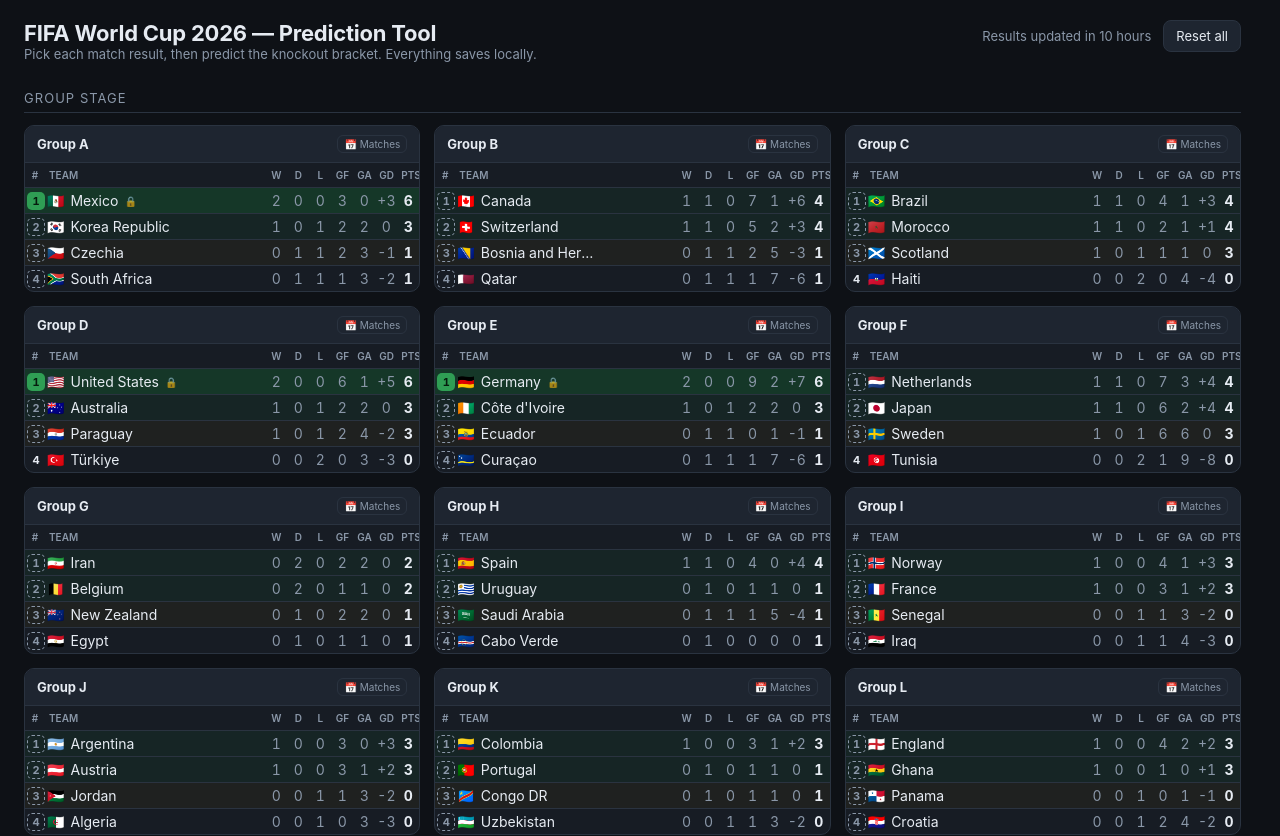
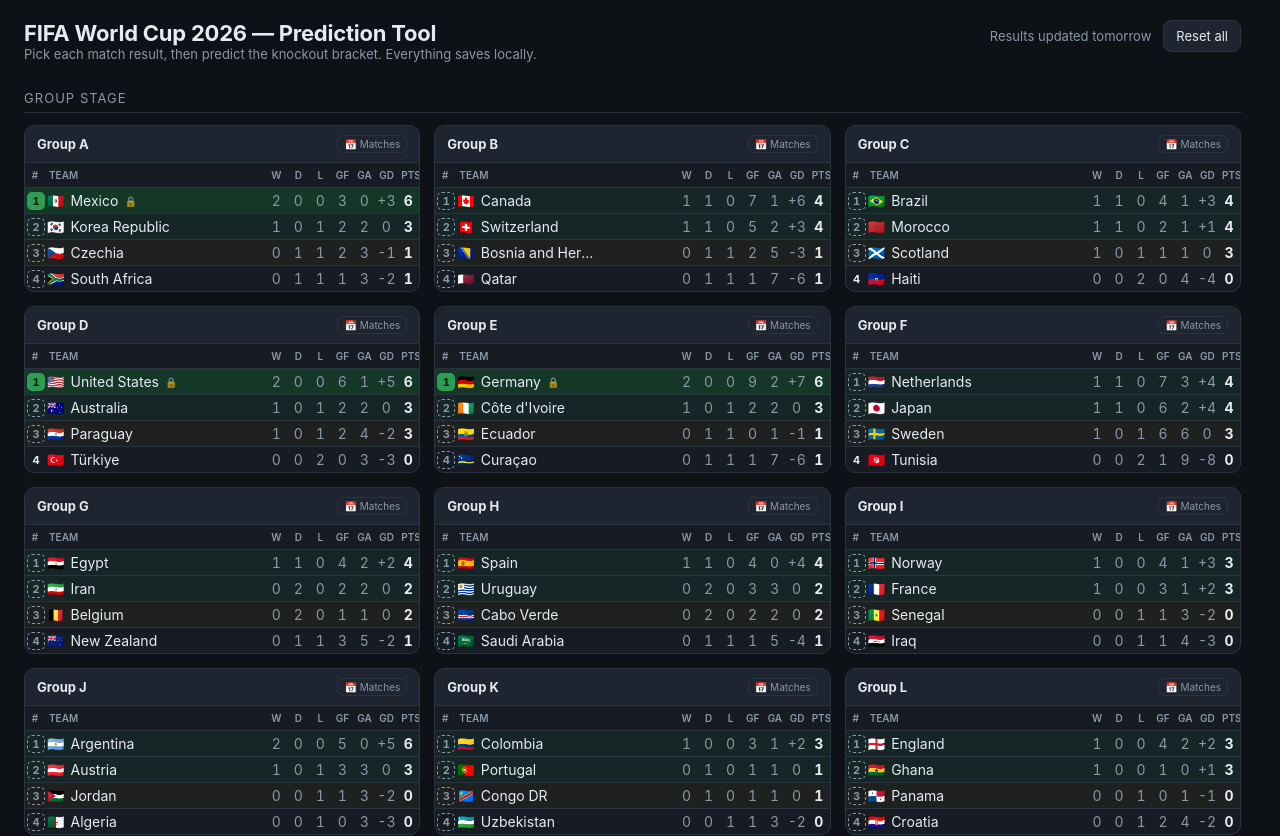
Before and after one commit to lejoe/wc26-crystalball, a React (Vite) app: page / in a window 1280 px wide. Shown: the top 836 px of the page. Built offline with nearby package versions, Linux system fonts and the light colour scheme.

Commit message:
Results update 2026-06-22 21:36

```diff
--- a/src/data/fixtures.ts
+++ b/src/data/fixtures.ts
@@ -76,7 +76,7 @@
     F('2026-06-15', 'Belgium', 'Egypt', 1, 1),
     F('2026-06-15', 'Iran', 'New Zealand', 2, 2),
     F('2026-06-21', 'Belgium', 'Iran', 0, 0),
-    F('2026-06-21', 'New Zealand', 'Egypt'),
+    F('2026-06-21', 'New Zealand', 'Egypt', 1, 3),
     F('2026-06-26', 'Egypt', 'Iran'),
     F('2026-06-26', 'New Zealand', 'Belgium'),
   ],
@@ -84,7 +84,7 @@
     F('2026-06-15', 'Spain', 'Cabo Verde', 0, 0),
     F('2026-06-15', 'Saudi Arabia', 'Uruguay', 1, 1),
     F('2026-06-21', 'Spain', 'Saudi Arabia', 4, 0),
-    F('2026-06-21', 'Uruguay', 'Cabo Verde'),
+    F('2026-06-21', 'Uruguay', 'Cabo Verde', 2, 2),
     F('2026-06-26', 'Cabo Verde', 'Saudi Arabia'),
     F('2026-06-26', 'Uruguay', 'Spain'),
   ],
@@ -99,7 +99,7 @@
   J: [
     F('2026-06-16', 'Argentina', 'Algeria', 3, 0),
     F('2026-06-16', 'Austria', 'Jordan', 3, 1),
-    F('2026-06-22', 'Argentina', 'Austria'),
+    F('2026-06-22', 'Argentina', 'Austria', 2, 0),
     F('2026-06-22', 'Jordan', 'Algeria'),
     F('2026-06-27', 'Algeria', 'Austria'),
     F('2026-06-27', 'Jordan', 'Argentina'),
--- a/src/data/lastUpdate.ts
+++ b/src/data/lastUpdate.ts
@@ -3,4 +3,4 @@
  * ISO 8601 (UTC). The `update-results` skill rewrites this on every run that
  * writes a result. Shown in the header.
  */
-export const LAST_RESULTS_UPDATE = '2026-06-21T23:41:07Z'
+export const LAST_RESULTS_UPDATE = '2026-06-22T21:36:00Z'
```
